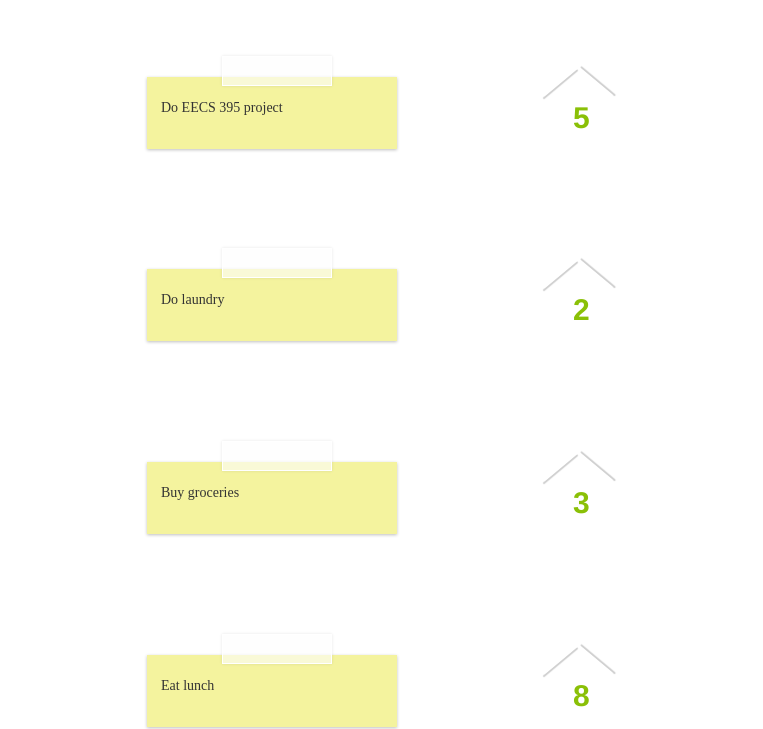
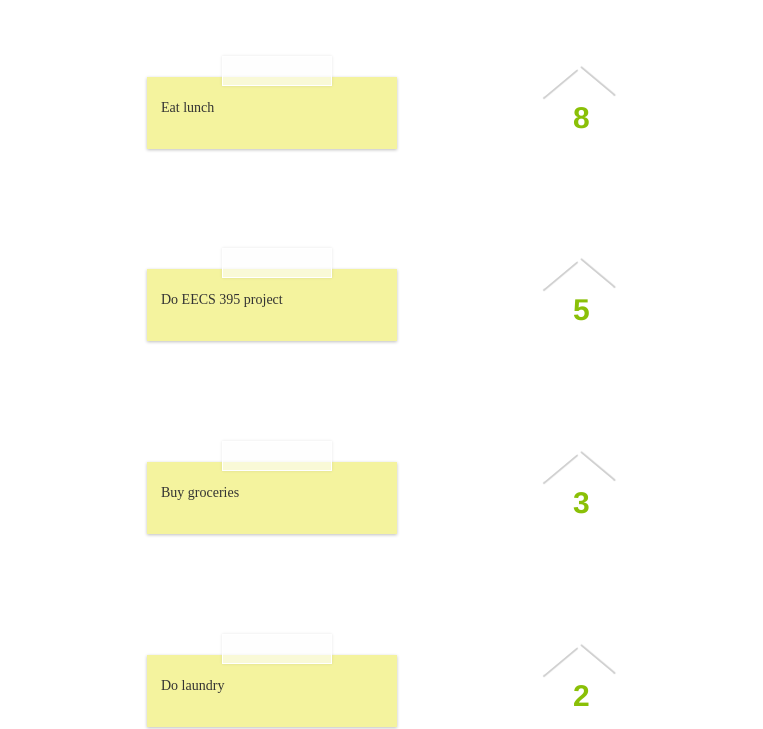
Before and after one commit to nevilgeorge-zz/taskstarterMEAN, a website: page app/index.html in a window 1280 px wide. Shown: the part 94-823 px from the top of the page, without its empty margins (258-1021 px from the left). Drawn offline with nearby package versions, Linux system fonts and the light colour scheme; some packages are replaced by stand-ins of ours; files that its build step writes are made by us from their sources.

Commit message:
orders todos by priority

```diff
--- a/app/scripts/controllers.js
+++ b/app/scripts/controllers.js
@@ -30,6 +30,7 @@ taskstarterControllers.controller('MainCtrl', ['$scope', '$http', function($scop
     //     $scope.todos = data;
     // });
     $scope.todos = todoList;
+    $scope.orderProp = 'priority';
 
 }]);
 
--- a/app/views/main.html
+++ b/app/views/main.html
@@ -7,7 +7,7 @@
 	<h1 class="name">taskstarter</h1>
 </div>
 
-<div class="container" ng-repeat="todo in todos" style="width: 500px;">
+<div class="container" ng-repeat="todo in todos | orderBy:orderProp:true" style="width: 500px;">
 		<div class="sticky-note taped" style="position: relative; float: left;">
 			<p>{{todo.text}}</p>
 		</div>
```
